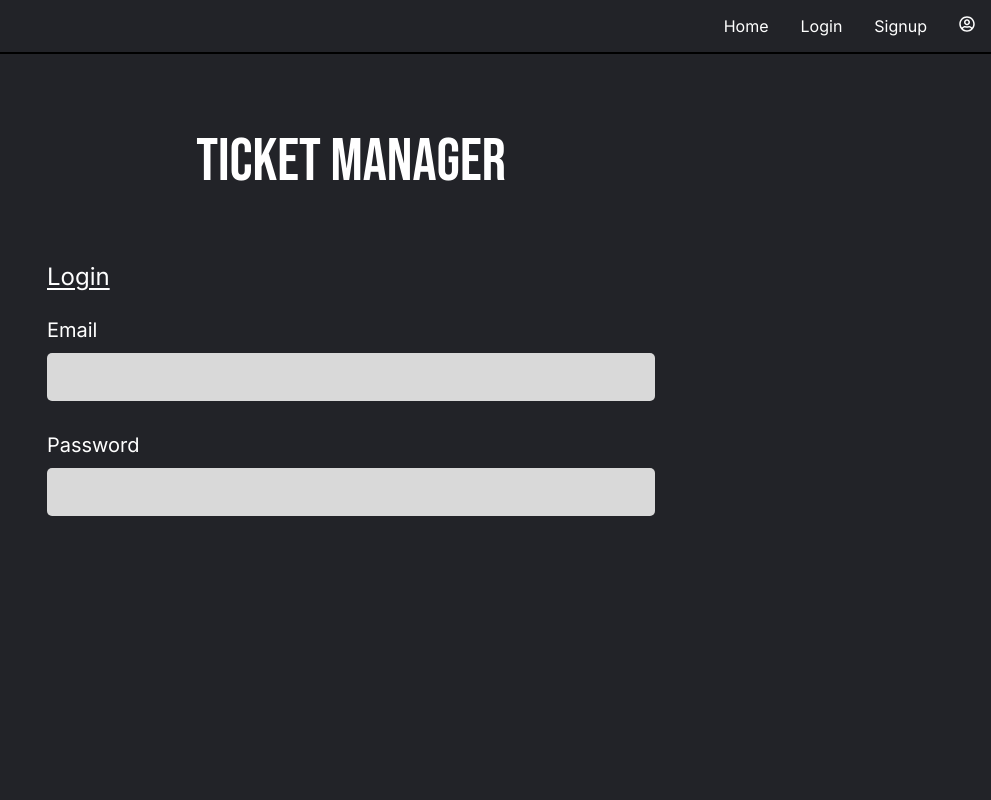
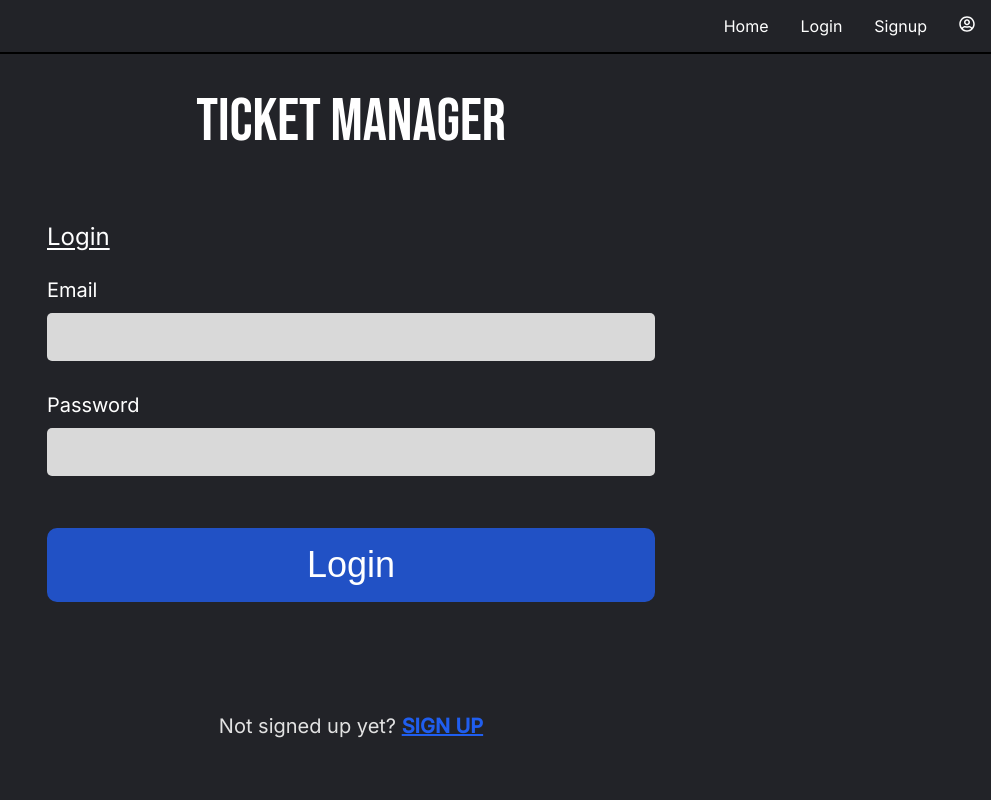
Before and after one commit to efmorales/ticketmanager-frontend, a React (Create React App) app: page /login in a window 1280 px wide. Shown: the top 800 px of the page, without its empty margins (289-1280 px from the left). Built offline with nearby package versions, Linux system fonts and the light colour scheme; no server answers.

Commit message:
Cleaned up styling.

```diff
--- a/src/components/UserSignupAndLogin.css
+++ b/src/components/UserSignupAndLogin.css
@@ -1,27 +1,25 @@
 .sign-up-card {
-    font-family: 'Inter', sans-serif;
-    width: 100vw;
-    height: 100vh;
-    color: #FFFFFF;
+    width: 100%;
+    height: 100%;
+    color: #FFF;
 }
 
 .title {
     font-family: 'Bebas Neue', cursive;
     font-size: 3.75rem;
-    margin: 1.5rem auto 4rem;
+    margin: 0 auto 4rem;
     width: 100%;
 }
 
 .sign-up-form {
     display: flex;
-    padding: 1rem 3rem 3rem;
+    padding: 0 3rem;
     flex-direction: column;
     align-items: flex-start;
     font-size: 1.25rem;
     background-color: #222328;
     height: 100%;
     max-width: 44rem;
-    min-height: 1111px;
     max-height: 1300px;
     margin: auto;
 }
@@ -69,8 +67,9 @@ label span {
     margin: auto 0 7rem 0;
     width: 100%;
     font-size: 2.25rem;
-    color: #ffffff;
+    color: #fff;
     background-color: #2151C5;
+    margin-top: 2rem;
 }
 
 .submit-button:focus {
@@ -81,15 +80,14 @@ label span {
 .login-signup-link {
     width: 100%;
     color: #e2e2e2;
-    margin: 0 0 6rem 0;
+    margin: 0 0 3rem 0;
 }
 
-.login-signup-link > a,
+.login-signup-link>a,
 a:hover,
 a:visited {
     color: #205eef;
     font-weight: 700;
-
 }
 
 .error-message {
```
